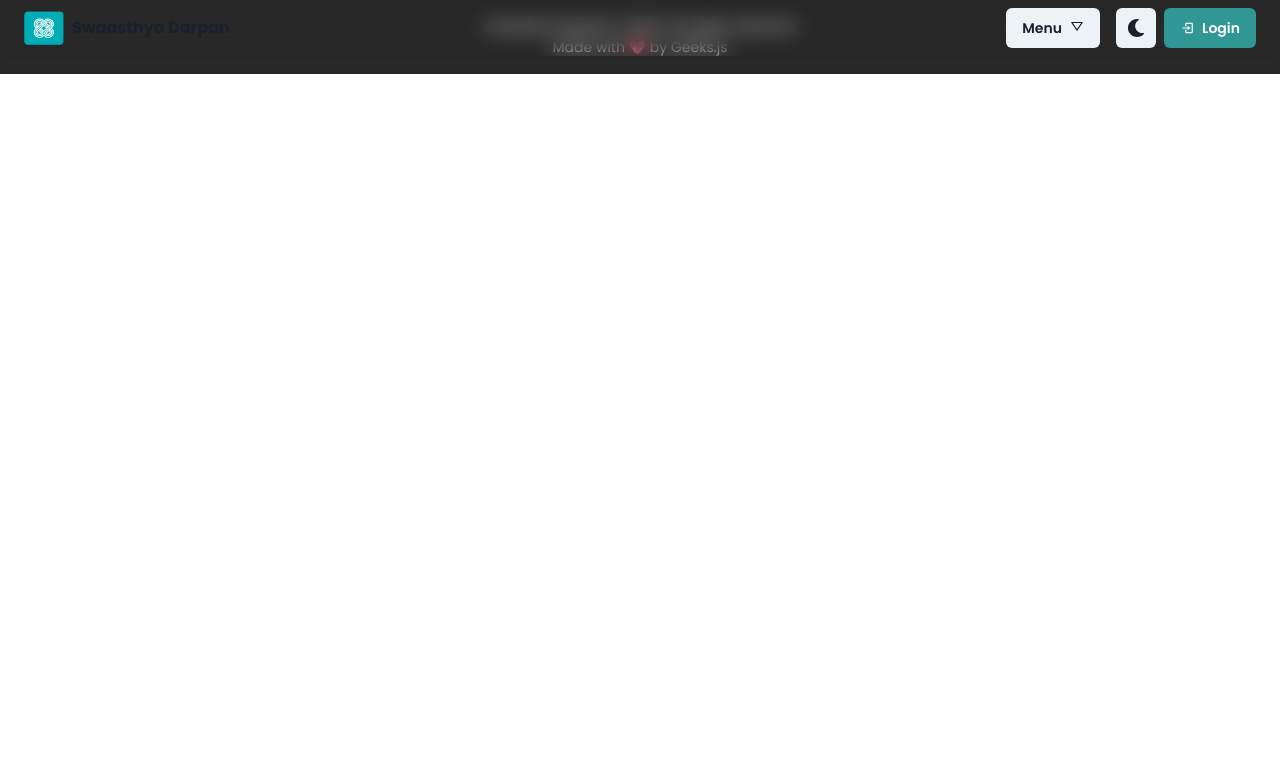
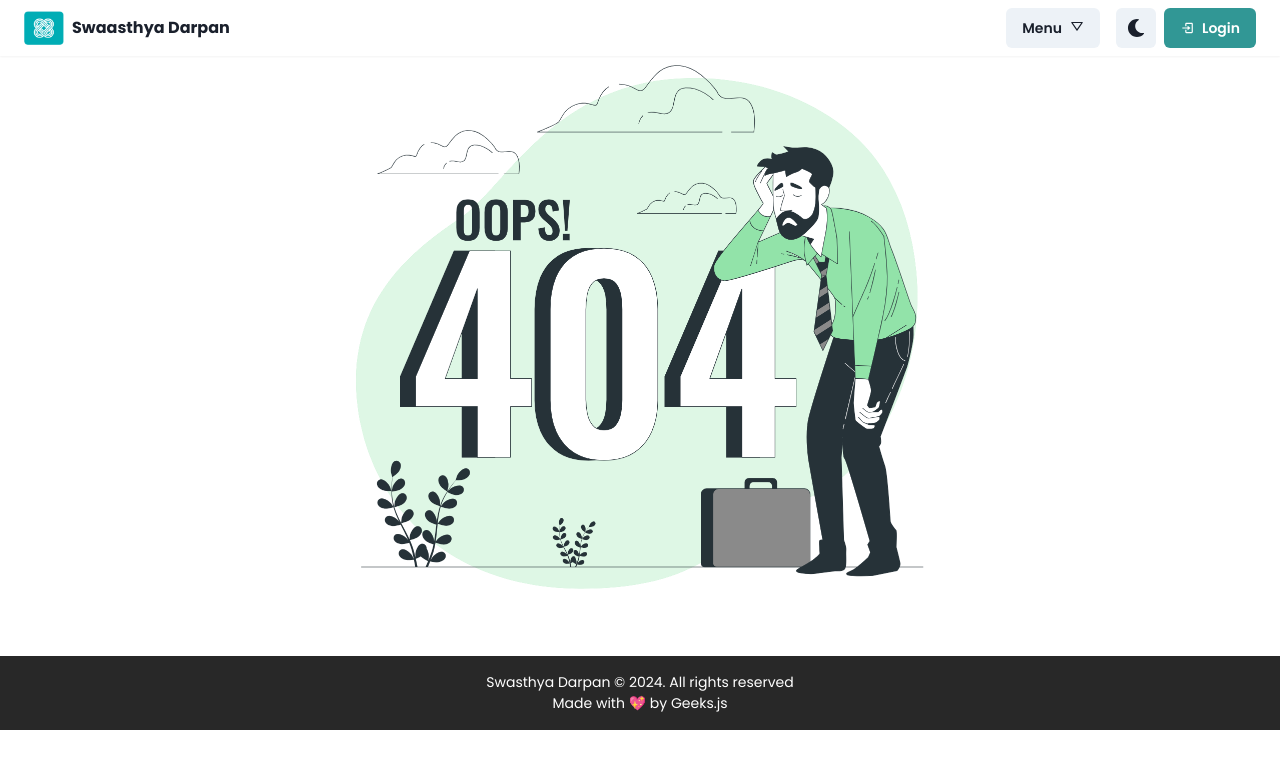
Before and after one commit to DeependraParmar/SwasthyaDarpan, a React (Vite) app in the folder frontend/: page /about in a window 1280 px wide. Shown: the top 768 px of the page. Built offline with nearby package versions, Linux system fonts and the light colour scheme.

Commit message:
404 Page Added

```diff
--- a/frontend/src/App.jsx
+++ b/frontend/src/App.jsx
@@ -7,6 +7,7 @@ import Footer from "./Pages/Layout/Footer";
 const Home = lazy(() => import('./Pages/Home/Home'));
 const Contact = lazy(() => import('./Pages/Contact/Contact'));
 const Public = lazy(() => import('./Pages/Reports/Public'));
+const NotFound = lazy(() => import('./Components/NotFound'));
 
 function App() {
 
@@ -19,6 +20,8 @@ function App() {
             <Route path="/" element={<Home />} />
             <Route path="/contact" element={<Contact />} />
             <Route path="/public/:name/:heartrate/:spo2/:glucose/:temperature" element={<Public />}  />
+
+            <Route path="*" element={<NotFound />} />
           </Routes>
           <Footer />
         </Suspense>
--- /dev/null
+++ b/frontend/src/Components/NotFound.jsx
@@ -0,0 +1,21 @@
+import React from 'react'
+import MainWrapper from './MainWrapper'
+import TransitionWrapper from './Transition'
+import { Box, Image } from '@chakra-ui/react'
+import notfound from '../assets/images/404.png'
+
+const NotFound = () => {
+    return (
+        <>
+            <MainWrapper pt={4} pb={8}>
+                <TransitionWrapper direction={'down'}>
+                    <Box textAlign={'center'}>
+                        <Image margin={'auto'} width={['100%','100%','50%','50%']} src={notfound} />
+                    </Box>
+                </TransitionWrapper>
+            </MainWrapper>
+        </>
+    )
+}
+
+export default NotFound
```
Also changed, not shown: frontend/src/assets/images/404.png (added).
